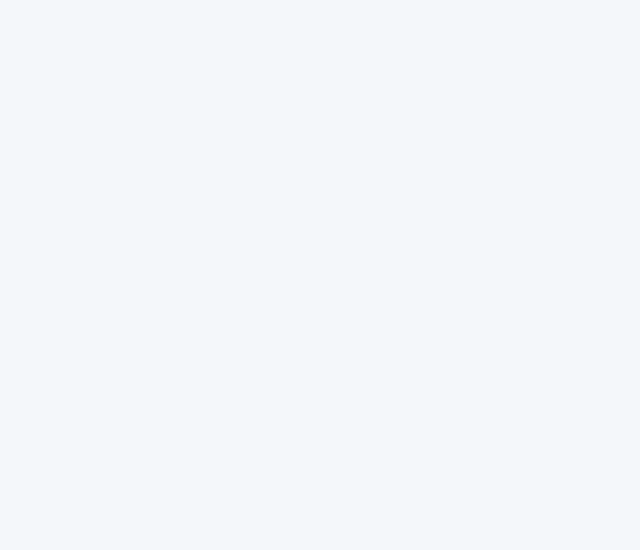
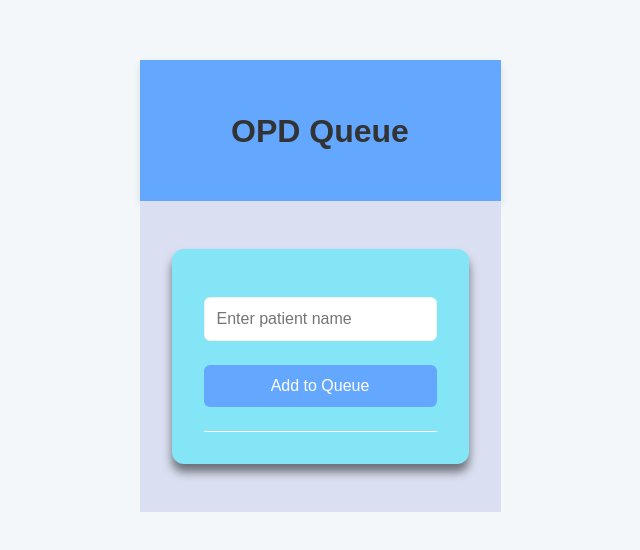
Before and after one commit to Adheroad/SIH_Hospital_MGMT_sys, a React (Create React App) app in the folder env/frontend/: page /OPDqueue in a window 1280 px wide. Before the commit this address had no page. Shown: the part 114-664 px from the top of the page, without its empty margins (320-960 px from the left). Built offline with nearby package versions, Linux system fonts and the light colour scheme; the HTML template or start-up script is replaced by a standard one.

Commit message:
modified:   env/frontend/src/App.js 	new file:   env/frontend/src/OPDqueue.css 	new file:   env/frontend/src/OPDqueue.js

```diff
--- a/env/frontend/src/App.js
+++ b/env/frontend/src/App.js
@@ -1,6 +1,7 @@
 import React from 'react';
 import { Routes, Route, Link } from 'react-router-dom';
 import MainIndex from './MainIndex';
+import OPDqueue from './OPDqueue';
 import Home from './Home'
 import './App.css';
 function App() {
@@ -9,6 +10,7 @@ function App() {
       <Routes>
         <Route path="/" element={<Home />} />
         <Route path="/mainindex" element={<MainIndex />} />
+        <Route path="/OPDqueue" element={<OPDqueue />} />
       </Routes>
     </div>
   );
--- /dev/null
+++ b/env/frontend/src/OPDqueue.css
@@ -0,0 +1,117 @@
+/* Global Styles */
+body {
+    font-family: 'Arial', sans-serif;
+    background-color: #fffdfd;
+    margin: 10;
+    padding: 10;
+    line-height: 1.6;
+    color: #000000;
+}
+
+.container {
+    display: flex;
+    flex-direction: column;
+    min-height: 100vh;
+}
+
+header {
+    background-color: #63a7ff;
+    color: rgb(255, 255, 255);
+    padding: 1.5em 0;
+    text-align: center;
+    box-shadow: 0 4px 8px rgba(0, 0, 0, 0.1);
+}
+
+header h1 {
+    font-size: 2rem;
+    margin: 10;
+}
+
+main {
+    flex: 1;
+    display: flex;
+    justify-content: center;
+    align-items: center;
+    padding: 2em 1em;
+    background-color: #dae0f1;
+}
+
+section {
+    background-color: rgb(131, 229, 246);
+    padding: 2em;
+    margin: 1em;
+    border-radius: 12px;
+    box-shadow: 0 8px 10px rgba(0, 0, 0, 0.5);
+    width: 90%;
+    max-width: 600px;
+}
+
+h2 {
+    font-size: 1.5rem;
+    margin-top: 10;
+    color: #0f0f0f;
+    border-bottom: 2px solid #63a7ff;
+    padding-bottom: 0.5em;
+}
+
+form {
+    display: flex;
+    flex-direction: column;
+    margin-top: 1em;
+}
+
+input[type="text"] {
+    padding: 0.75em;
+    margin-bottom: 1.5em;
+    border: 1px solid #f1eeee;
+    border-radius: 6px;
+    font-size: 1rem;
+    transition: border-color 0.3s ease;
+}
+
+input[type="text"]:focus {
+    border-color: #63a7ff;
+    outline: none;
+}
+
+button {
+    padding: 0.75em;
+    background-color: #63a7ff;
+    color: white;
+    border: none;
+    border-radius: 6px;
+    font-size: 1rem;
+    cursor: pointer;
+    transition: background-color 0.3s ease;
+}
+
+button:hover {
+    background-color: #63a7ff;
+}
+
+ul {
+    list-style-type: none;
+    padding: 0;
+    margin: 1.5em 0 0;
+    border-top: 1px solid #ffffff;
+}
+
+li {
+    padding: 1em 0.5em;
+    border-bottom: 1px solid #ffffff;
+    font-size: 1.1rem;
+    transition: background-color 0.3s ease;
+}
+
+li:hover {
+    background-color: #f9f9f9;
+}
+
+footer {
+    background-color: #329fff;
+    color: rgb(255, 255, 255);
+    text-align: center;
+    padding: 1.5em 0;
+    font-size: 0.9rem;
+    box-shadow: 0 -4px 8px rgba(255, 255, 255, 0.1);
+}
--- /dev/null
+++ b/env/frontend/src/OPDqueue.js
@@ -0,0 +1,47 @@
+import React, { useState } from 'react';
+import './OPDqueue.css';
+const OPDQueue = () => {
+  const [patientName, setPatientName] = useState('');
+  const [queue, setQueue] = useState([]);
+
+  const handleFormSubmit = (event) => {
+    event.preventDefault();
+    if (patientName) {
+      setQueue((prevQueue) => [...prevQueue, patientName]);
+      setPatientName('');
+    }
+  };
+
+  const addPatientToQueue = (name) => {
+    setQueue((prevQueue) => [...prevQueue, name]);
+  };
+
+  return (
+    <div>
+      <header>
+        <h1>OPD Queue</h1>
+      </header>
+      <main>
+        <section>
+          <form onSubmit={handleFormSubmit}>
+            <input
+              type="text"
+              value={patientName}
+              onChange={(event) => setPatientName(event.target.value)}
+              placeholder="Enter patient name"
+            />
+            <button type="submit">Add to Queue</button>
+          </form>
+          <ul id="queue-list">
+            {queue.map((patient, index) => (
+              <li key={index}>{patient}</li>
+            ))}
+          </ul>
+        </section>
+      </main>
+
+    </div>
+  );
+};
+
+export default OPDQueue;
```
